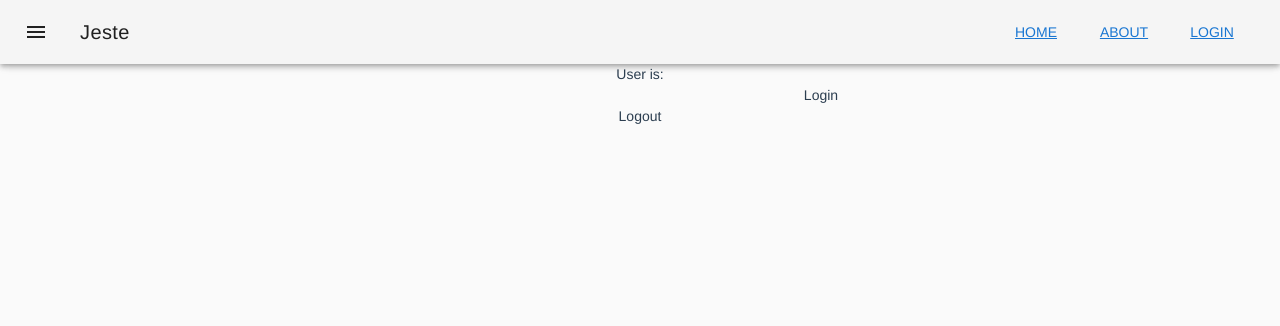
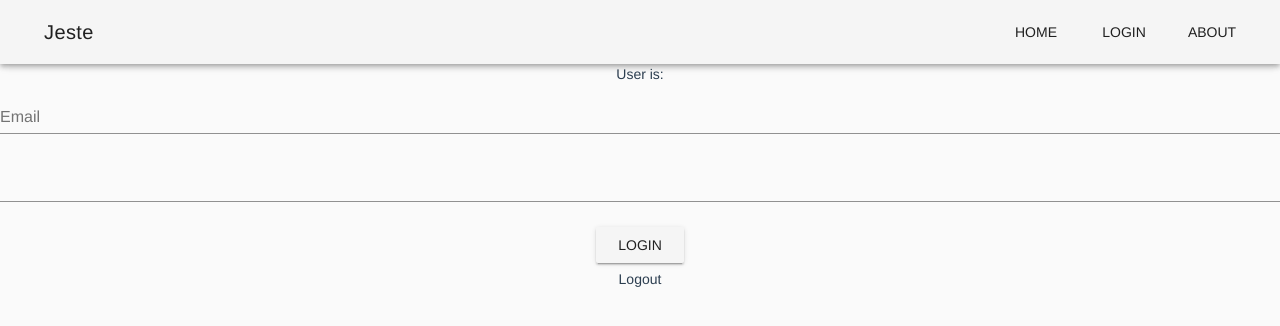
Before and after one commit to ItaiYosephi/jeste-front, a Vue app: page /#/login in a window 1280 px wide. Shown: the top 326 px of the page. Built offline with nearby package versions, Linux system fonts and the light colour scheme; no server answers.

Commit message:
adding toolbar and drawer

```diff
--- a/src/App.vue
+++ b/src/App.vue
@@ -1,24 +1,55 @@
 <template>
   <div id="app">
     <v-app>
-    <div id="nav">
-
       <v-toolbar>
-            <v-toolbar-side-icon ></v-toolbar-side-icon>
+            <v-toolbar-side-icon
+              class="hidden-sm-and-up"
+              @click.stop="drawer = !drawer">
+            </v-toolbar-side-icon>
             <v-toolbar-title>Jeste</v-toolbar-title>
-			<v-spacer></v-spacer>
-
-            <v-toolbar-items class="hidden-xs-and-down">
-				<v-btn flat><router-link to="/">Home</router-link></v-btn>
-				<v-btn flat><router-link to="/about">About</router-link></v-btn>
-				<v-btn flat><router-link to="/login">Login</router-link></v-btn>
-    		</v-toolbar-items>
-
-
+			      <v-spacer></v-spacer>
+            <v-toolbar-items class="hidden-xs-only">
+              <v-btn flat v-for="item in items" :key="item.title" @click="pushToLink(item.link)">
+                {{item.title}}
+              </v-btn>
+    		    </v-toolbar-items>
       </v-toolbar>
 
+      <v-navigation-drawer
+        v-model="drawer"
+        absolute
+        temporary>
+        <v-list class="pa-1">
+          <v-list-tile avatar v-if="user">
+            <v-list-tile-avatar>
+              <img src="https://randomuser.me/api/portraits/men/85.jpg">
+            </v-list-tile-avatar>
 
-    </div>
+            <v-list-tile-content >
+              <v-list-tile-title v-if="user">{{user.details.firstName}} {{user.details.lastName}}</v-list-tile-title>
+            </v-list-tile-content>
+          </v-list-tile>
+        </v-list>
+
+        <v-list class="pt-0" dense>
+          <v-divider></v-divider>
+
+          <v-list-tile
+            v-for="item in items"
+            :key="item.title"
+            @click="pushToLink(item.link)">
+            <v-list-tile-action @click="">
+              <v-icon>{{ item.icon }}</v-icon>
+            </v-list-tile-action>
+
+            <v-list-tile-content>
+              <v-list-tile-title>{{ item.title }}</v-list-tile-title>
+            </v-list-tile-content>
+
+          </v-list-tile>
+        </v-list>
+      </v-navigation-drawer>
+
     User is: {{user}}
     <router-view/>
     </v-app>
@@ -36,6 +67,16 @@ export default {
       this.loadUser();
     }
   },
+  data() {
+    return {
+      drawer: null,
+      items: [
+        { title: "Home", icon: "home", link: "/" },
+        { title: "Login", icon: "swap_horizontal_circle", link: "/login" },
+        { title: "About", icon: "info", link: "about" }
+      ]
+    };
+  },
   methods: {
     loadUser() {
       this.$store
@@ -44,6 +85,9 @@ export default {
           console.log(`Hi ${user.details}`);
         })
         .catch(err => console.log(err));
+    },
+    pushToLink(link) {
+      this.$router.push(link);
     }
   },
   computed: {
--- a/src/views/LoginPage.vue
+++ b/src/views/LoginPage.vue
@@ -1,11 +1,16 @@
 <template>
     <section class="login">
-        <form @submit.prevent="login">
-            <input type="text" v-model="user.email">
-            <input type="password" v-model="user.password">
-			<button>Login</button>
+        <v-form @submit.prevent="login">
+            <v-text-field
+              v-model="user.email"
+              :rules="emailRules"
+              label="Email"
+              required>
+            </v-text-field>
+            <v-text-field type="password" v-model="user.password"></v-text-field>
+			<v-btn type="submit">Login</v-btn>
 
-        </form>
+        </v-form>
 			<button @click="logout">Logout</button>
 
 
```
